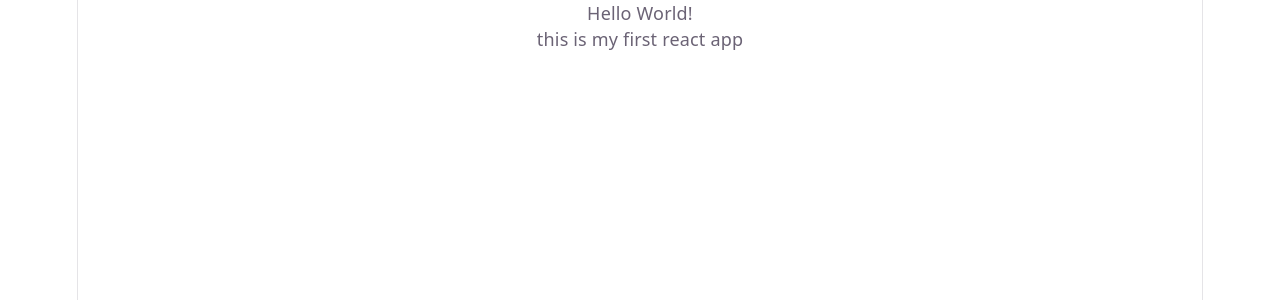
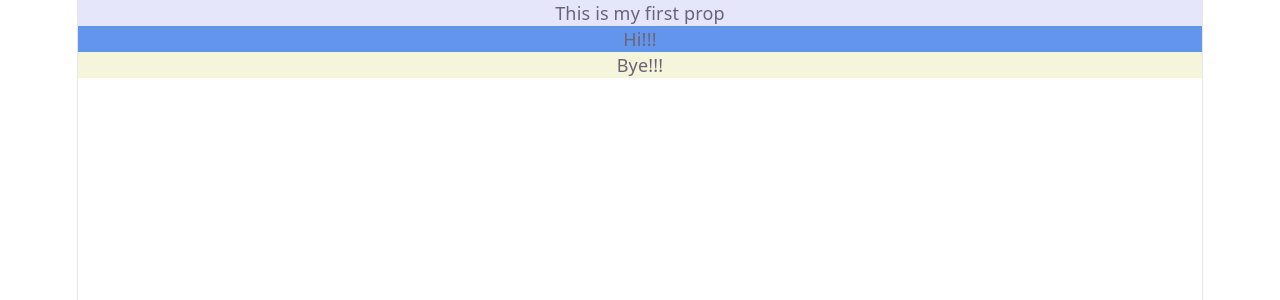
Before and after one commit to rajneeshraj0103/freecodecamp-react-learning, a React (Vite) app: page / in a window 1280 px wide. Shown: the top 300 px of the page. Built offline with nearby package versions, Linux system fonts and the light colour scheme.

Commit message:
Completed props basics

```diff
--- a/src/App.jsx
+++ b/src/App.jsx
@@ -1,20 +1,17 @@
-const Title = () => {
+const Message = (props) =>{
+  const {text, bgColor} = props;
   return(
-    <div>
-      Hello World!
-    </div>
+    <div style={{background:bgColor}}>{text}</div>
   )
 }
 
-const Description = () => {
-  return <div>this is my first react app</div>;
-};
 
 const App = () => {
   return (
     <div>
-      <Title />
-      <Description />
+    <Message text="This is my first prop" bgColor = "lavender" />
+    <Message text="Hi!!!" bgColor = "CornflowerBlue" />
+    <Message text="Bye!!!" bgColor = "Beige" />
     </div>
   );
 };
```
Also changed, not shown: 1 other file (tests, documents, lock files or other folders).
